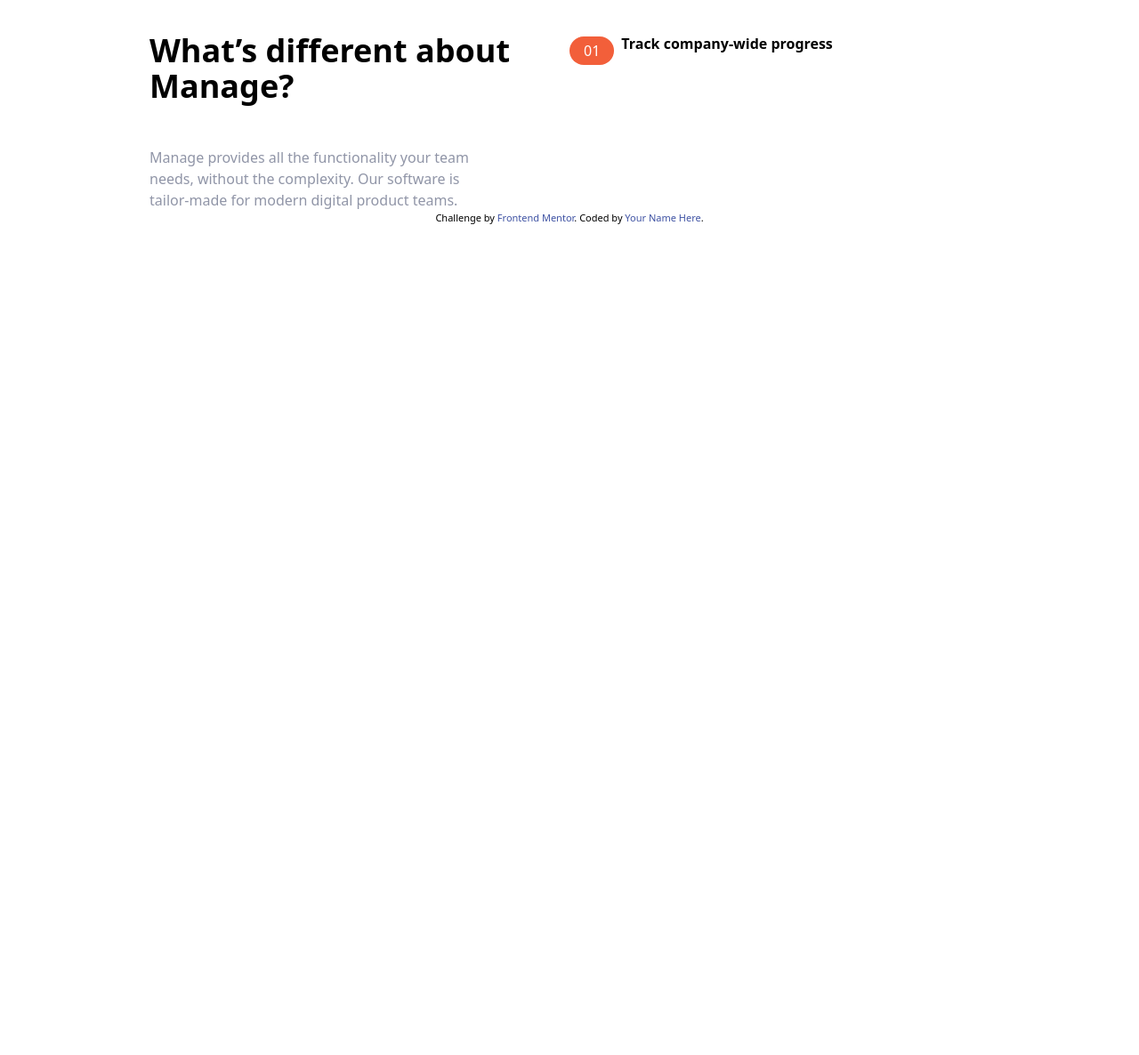
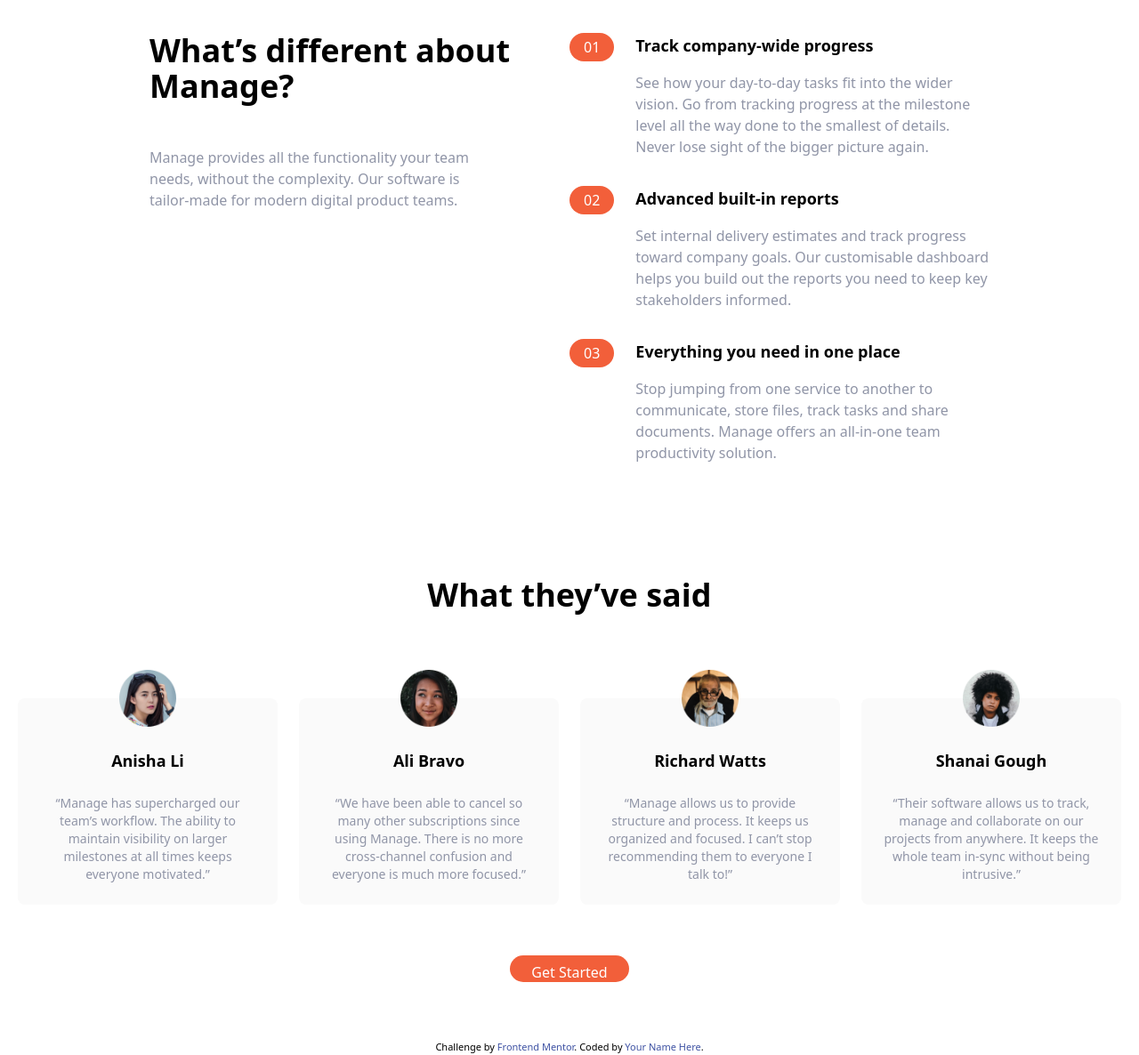
Before and after one commit to erict-tinaza/frontendmentor-manage-landing-page, a website: page index.html in a window 1280 px wide. Shown: the part 595-1781 px from the top of the page at 89% size. Before the commit the page ends 849 px from the top, so only its background shows below. Drawn offline with Linux system fonts and the light colour scheme.

Commit message:
Add styling to the testmonials section

```diff
--- a/index.html
+++ b/index.html
@@ -87,7 +87,7 @@
           <div class="flex justify-center md:justify-start">
             <a
               href="#"
-              class="px-6 pt-2 text-white bg-brightRed rounded-full self-baseline"
+              class="md:block px-6 pt-2 text-white bg-brightRed rounded-full align-baseline"
             >
               Get Started
             </a>
@@ -115,23 +115,152 @@
             teams.
           </p>
         </div>
-
+        <!-- Num List -->
         <div class="flex flex-col space-y-8 md:w-1/2">
-          <!-- Num List -->
+          <!-- List Item -->
           <div
             class="flex flex-col space-y-3 md:space-y-0 md:space-x-6 md:flex-row"
           >
-            <div class="rounded-l-fullbg-brightRedSupLight md:bg-transparent">
+            <!-- Heading -->
+            <div class="rounded-l-full bg-brightRedSupLight md:bg-transparent">
               <div class="flex items-center space-x-2">
                 <div class="px-4 text-white rounded-full md:py-1 bg-brightRed">
                   01
                 </div>
-                <h3 class="text-base font-bold md:mb-4">
+                <h3 class="text-lg font-bold md:hidden">
                   Track company-wide progress
                 </h3>
               </div>
             </div>
+            <div>
+              <h3 class="hidden mb-4 text-lg font-bold md:block">
+                Track company-wide progress
+              </h3>
+              <p class="text-darkGrayishBlue">
+                See how your day-to-day tasks fit into the wider vision. Go from
+                tracking progress at the milestone level all the way done to the
+                smallest of details. Never lose sight of the bigger picture
+                again.
+              </p>
+            </div>
           </div>
+          <div
+            class="flex flex-col space-y-3 md:space-y-0 md:space-x-6 md:flex-row"
+          >
+            <!-- Heading -->
+            <div class="rounded-l-full bg-brightRedSupLight md:bg-transparent">
+              <div class="flex items-center space-x-2">
+                <div class="px-4 text-white rounded-full md:py-1 bg-brightRed">
+                  02
+                </div>
+                <h3 class="text-lg font-bold md:hidden">
+                  Advanced built-in reports
+                </h3>
+              </div>
+            </div>
+            <div>
+              <h3 class="hidden mb-4 text-lg font-bold md:block">
+                Advanced built-in reports
+              </h3>
+              <p class="text-darkGrayishBlue">
+                Set internal delivery estimates and track progress toward
+                company goals. Our customisable dashboard helps you build out
+                the reports you need to keep key stakeholders informed.
+              </p>
+            </div>
+          </div>
+          <div
+            class="flex flex-col space-y-3 md:space-y-0 md:space-x-6 md:flex-row"
+          >
+            <!-- Heading -->
+            <div class="rounded-l-full bg-brightRedSupLight md:bg-transparent">
+              <div class="flex items-center space-x-2">
+                <div class="px-4 text-white rounded-full md:py-1 bg-brightRed">
+                  03
+                </div>
+                <h3 class="text-lg font-bold md:hidden">
+                  Everything you need in one place
+                </h3>
+              </div>
+            </div>
+            <div>
+              <h3 class="hidden mb-4 text-lg font-bold md:block">
+                Everything you need in one place
+              </h3>
+              <p class="text-darkGrayishBlue">
+                Stop jumping from one service to another to communicate, store
+                files, track tasks and share documents. Manage offers an
+                all-in-one team productivity solution.
+              </p>
+            </div>
+          </div>
+        </div>
+      </div>
+    </section>
+
+    <!-- testimonials -->
+    <section id="testimonials">
+      <!-- Con Header -->
+      <div class="max-x-6xl px-5 mx-auto mt-32 text-center">
+        <h2 class="text-4xl font-bold text-center">What they’ve said</h2>
+        <!-- Testimonials Container -->
+        <div class="flex flex-col mt-24 md:flex-row md:space-x-6">
+          <!-- Testimony 1 -->
+          <div
+            class="flex flex-col items-center p-6 space-y-6 rounded-lg bg-veryLightGray md:w-1/3"
+          >
+            <img src="./images/avatar-anisha.png" alt="" class="w-16 -mt-14" />
+            <h5 class="text-lg font-bold">Anisha Li</h5>
+            <p class="text-sm text-darkGrayishBlue">
+              “Manage has supercharged our team’s workflow. The ability to
+              maintain visibility on larger milestones at all times keeps
+              everyone motivated.”
+            </p>
+          </div>
+          <!-- Testimony 2 -->
+          <div
+            class="hidden flex-col items-center p-6 space-y-6 rounded-lg bg-veryLightGray md:flex md:w-1/3"
+          >
+            <img src="./images/avatar-ali.png" alt="" class="w-16 -mt-14" />
+            <h5 class="text-lg font-bold">Ali Bravo</h5>
+            <p class="text-sm text-darkGrayishBlue">
+              “We have been able to cancel so many other subscriptions since
+              using Manage. There is no more cross-channel confusion and
+              everyone is much more focused.”
+            </p>
+          </div>
+          <!-- Testimony 3 -->
+          <div
+            class="hidden flex-col items-center p-6 space-y-6 rounded-lg bg-veryLightGray md:flex md:w-1/3"
+          >
+            <img src="./images/avatar-richard.png" alt="" class="w-16 -mt-14" />
+            <h5 class="text-lg font-bold">Richard Watts</h5>
+            <p class="text-sm text-darkGrayishBlue">
+              “Manage allows us to provide structure and process. It keeps us
+              organized and focused. I can’t stop recommending them to everyone
+              I talk to!”
+            </p>
+          </div>
+          <!-- Testimony 4 -->
+          <div
+            class="hidden flex-col items-center p-6 space-y-6 rounded-lg bg-veryLightGray md:flex md:w-1/3"
+          >
+            <img src="./images/avatar-shanai.png" alt="" class="w-16 -mt-14" />
+            <h5 class="text-lg font-bold">Shanai Gough</h5>
+            <p class="text-sm text-darkGrayishBlue">
+              “Their software allows us to track, manage and collaborate on our
+              projects from anywhere. It keeps the whole team in-sync without
+              being intrusive.”
+            </p>
+          </div>
+        </div>
+        <div class="my-16">
+          <a
+            href="#"
+            class="px-6 pt-2 text-white bg-brightRed rounded-full align-baseline"
+          >
+            Get Started
+          </a>
         </div>
       </div>
     </section>
@@ -139,42 +268,8 @@
   Get Started
 
 
-  01
-  Track company-wide progress
-  See how your day-to-day tasks fit into the wider vision. Go from
-  tracking progress at the milestone level all the way done to the
-  smallest of details. Never lose sight of the bigger picture again.
 
-  02
-  Advanced built-in reports
-  Set internal delivery estimates and track progress toward company
-  goals. Our customisable dashboard helps you build out the reports
-  you need to keep key stakeholders informed.
 
-  03
-  Everything you need in one place
-  Stop jumping from one service to another to communicate, store files,
-  track tasks and share documents. Manage offers an all-in-one team
-  productivity solution.
-
-  What they’ve said
-
-  Anisha Li
-  “Manage has supercharged our team’s workflow. The ability to maintain
-  visibility on larger milestones at all times keeps everyone motivated.”
-
-  Ali Bravo
-  “We have been able to cancel so many other subscriptions since using
-  Manage. There is no more cross-channel confusion and everyone is much
-  more focused.”
-
-  Richard Watts
-  “Manage allows us to provide structure and process. It keeps us organized
-  and focused. I can’t stop recommending them to everyone I talk to!”
-
-  Shanai Gough
-  “Their software allows us to track, manage and collaborate on our projects
-  from anywhere. It keeps the whole team in-sync without being intrusive.”
 
   Get Started
 
--- a/tailwind.config.js
+++ b/tailwind.config.js
@@ -19,7 +19,7 @@
         darkGrayishBlue: "hsl(227, 12%, 61%)",
         veryDarkBlue: "hsl(233, 12%, 13%)",
         veryPaleRed: "hsl(13, 100%, 96%)",
-        varyLightGray: "hsl(0, 0%, 98%)",
+        veryLightGray: "hsl(0, 0%, 98%)",
       },
     },
   },
```
Also changed, not shown: css/main.css.
